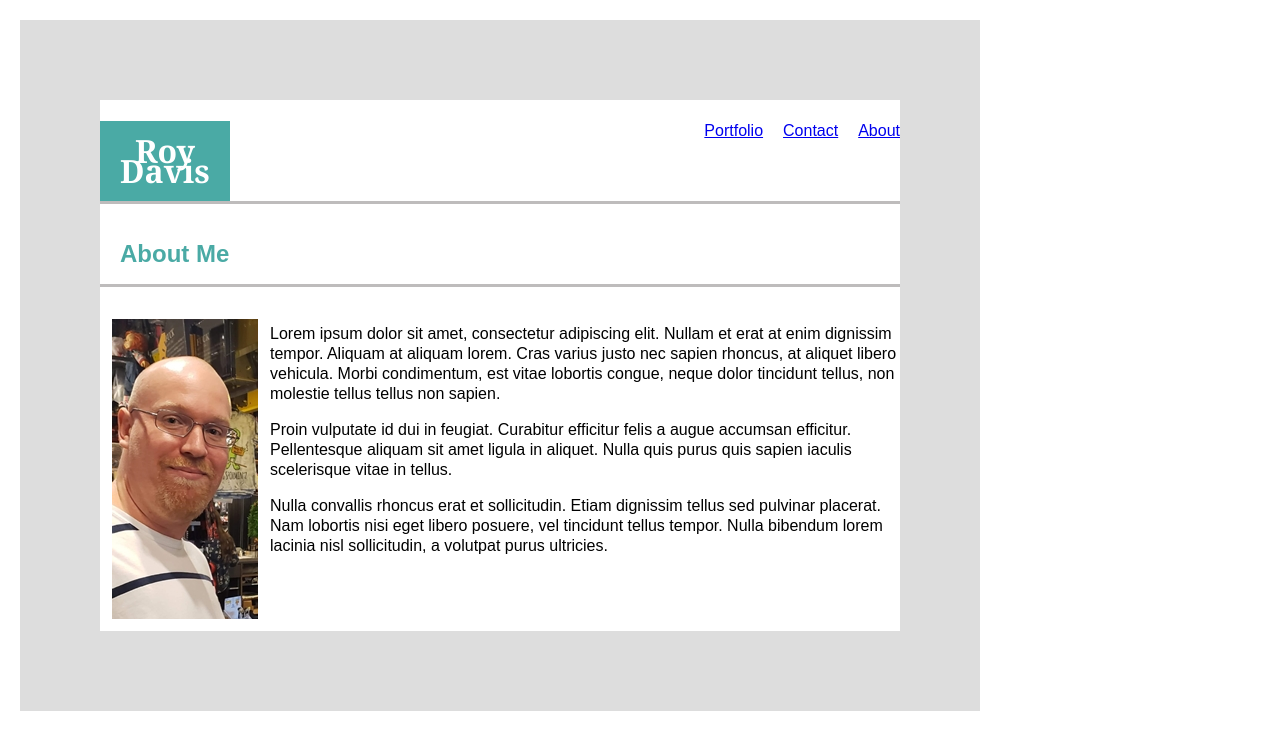
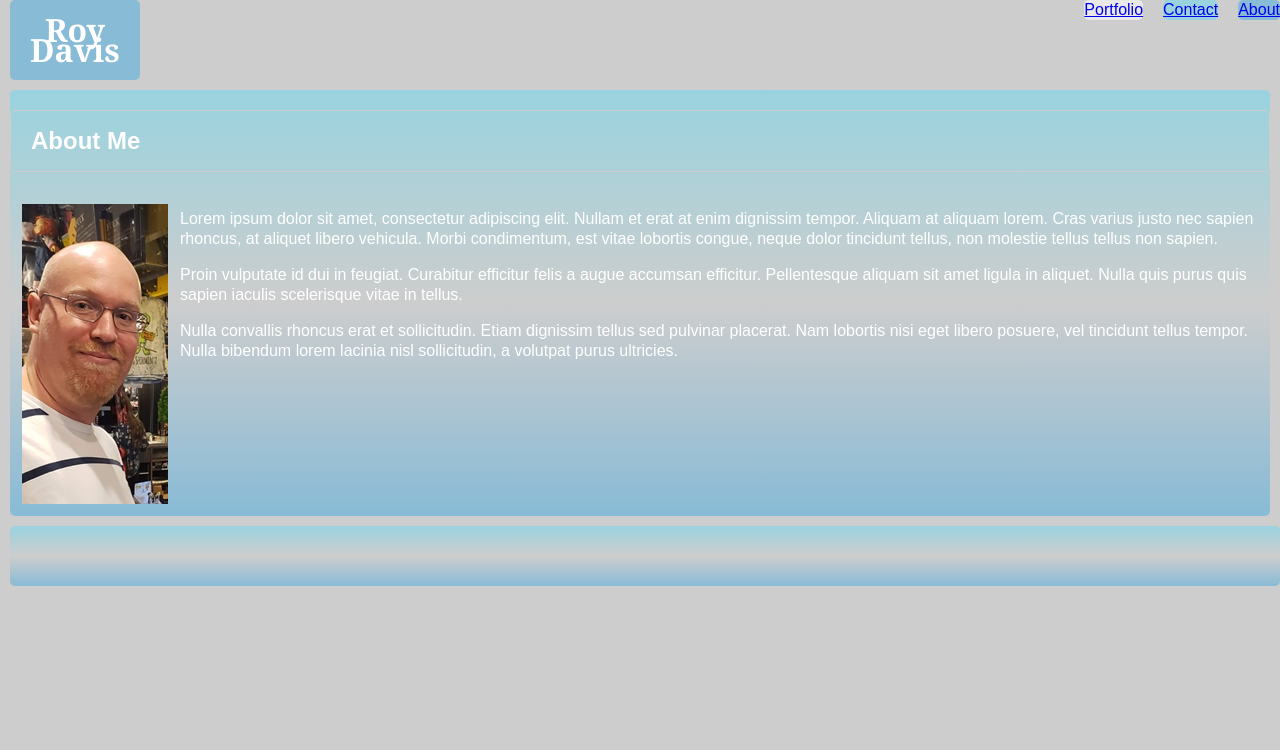
Before and after one commit to Ryby1024/Basic-Portfolio, a plain HTML site: page index.html in a window 1280 px wide. Drawn offline with Linux system fonts and the light colour scheme.

Commit message:
some more changes

```diff
--- a/assets/css/style.css
+++ b/assets/css/style.css
@@ -1,54 +1,80 @@
 body    {
-    width: 800px;
-    background: #ffffff;
-    border-color: #dddddd;
-    border-style: solid;
-    border-width: 80px;
-    margin: 20px;
+    background: #cdcdcd;
+    margin: 0px;
+    padding: 0px;
     line-height: 20px;
     font-family: 'Arial', 'Helvetica Neue', Helvetica, sans-serif;
 }
 
 section {
-    background: white;
+    background-image: linear-gradient(#99d3df, #cdcdcd, #88bbd6);
     border-width: 80px;
-    border-color: #dddddd;
     display: inline-block;
+    margin: 10px;
+    border-radius: 5px;
 }
 h1  {
-    background: #4aaaa5;
+    background: #88bbd6;
     padding: 20px;
     width: 90px;
     text-align: center;
     font-family: 'Georgia', Times, Times New Roman, serif;
     color: white;
     margin-bottom: 0px;
+    margin-top: 0px;
+    margin-left: 10px;
+    border-radius: 5px;
 }
 h2  {
-    color: #4aaaa5;
-    border-bottom: solid rgb(190, 188, 188);
+    color: white;
     padding: 20px;
+    border: 1px  solid #cdcdcd;
+    border-radius: 5px;
 }
 ul  {
     list-style-type: none;
     margin: 0px;
     padding: 0px;
+    position: relative;
+    bottom: 0px;
 }
 li  {
     display: inline-block;
     margin-left: 20px;
     float: right;
+
 }
-footer  {
-    background: #666666;
-}
+
 img {
     padding: 12px;
     float: left;
 }
 #info {
     padding: 1px;
+    color: white;
 }
-header  {
-    border-bottom: solid rgb(190, 188, 188);
+#about {
+    background: #88bbd6;
+    border-radius: 5px;
+
 }
+#contact {
+    background: #99d3df;
+    border-radius: 5px;
+
+}
+
+#portfolio  {
+    background: #e9e9e9;
+    border-radius: 5px;
+
+}
+footer  {
+    background-image: linear-gradient(#99d3df, #cdcdcd, #88bbd6);
+    position: relative;
+    bottom: 0px;
+    height: 60px;
+    margin-left: 10px;
+    border-radius: 5px;
+
+}
--- a/index.html
+++ b/index.html
@@ -11,9 +11,9 @@
     <header>
         <nav>
         <ul>
-            <li><a href="index.html">About</a></li>
-            <li><a href="contact.html">Contact</a></li>
-            <li><a href="portfolio.html">Portfolio</a></li>
+            <li id="about"><a href="index.html">About</a></li>
+            <li id="contact"><a href="contact.html">Contact</a></li>
+            <li id="portfolio"><a href="portfolio.html">Portfolio</a></li>
         </ul>
         </nav>
             <h1>Roy Davis</h1>
```
Also changed, not shown: contact.html (+1 -0 lines), portfolio.html (+1 -0 lines).
